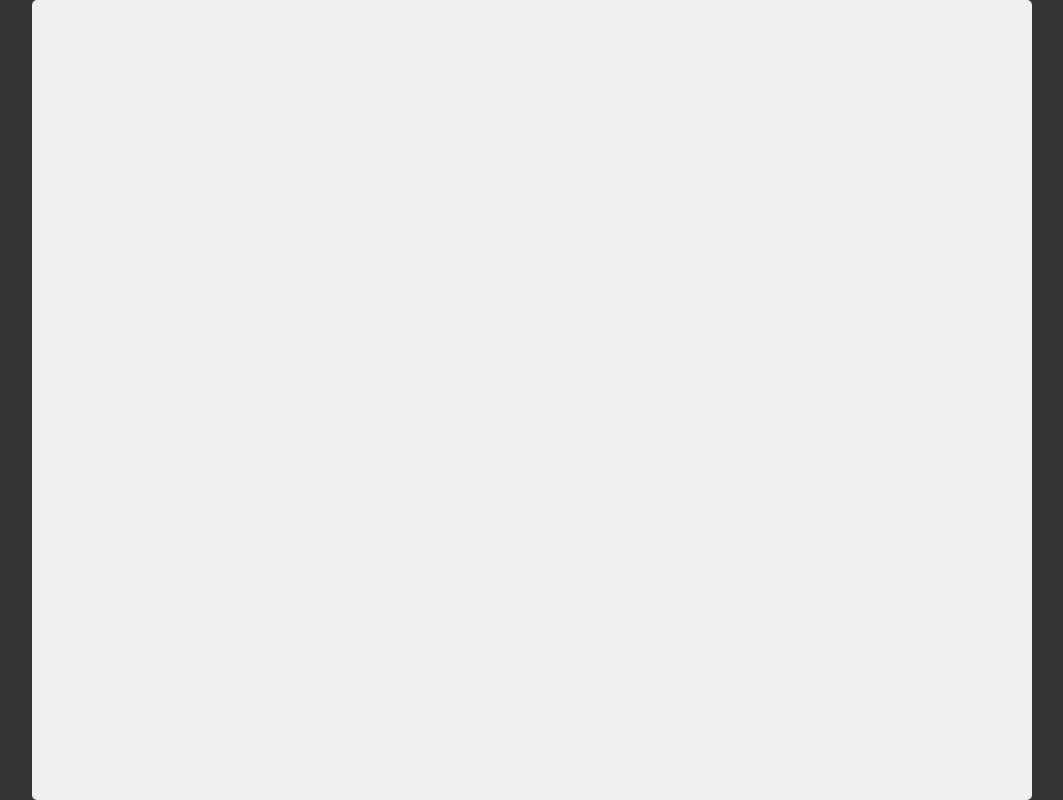
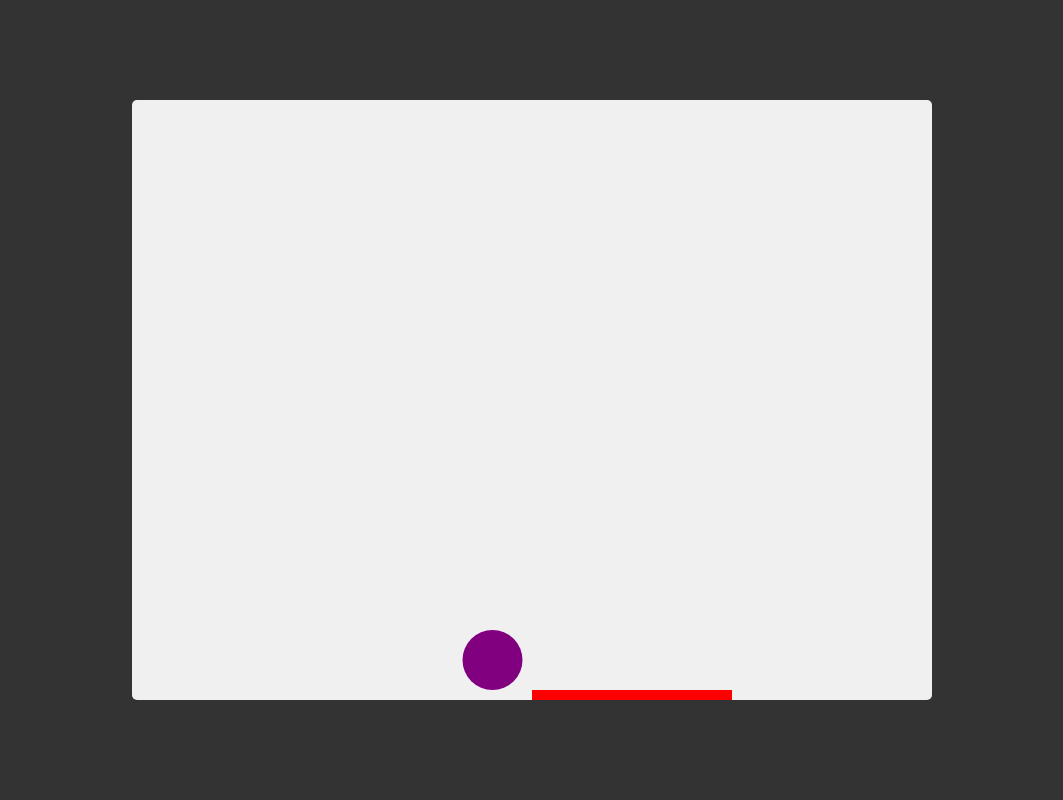
Before and after one commit to usernametesting/gameTask, a plain HTML site: page index.html in a window 1280 px wide. Shown: the whole page, without its empty margins (108-1171 px from the left). Drawn offline with Linux system fonts and the light colour scheme.

Commit message:
some changes

```diff
--- a/index.html
+++ b/index.html
@@ -10,7 +10,7 @@
 </head>
 
 <body>
-  <canvas id="canvas" width="1000" height="800">
+  <canvas id="canvas" width="800" height="600">
   </canvas>
 </body>
 
--- a/index.js
+++ b/index.js
@@ -1,5 +1,6 @@
 const canvas = document.getElementById("canvas");
 const ctx = canvas.getContext("2d");
+
 let rectX = canvas.width / 2;
 let gameRunning = true;
 const circle = {
@@ -22,8 +23,8 @@ function update() {
 
   drawCircle();
 
-  // Hızı artır
-  circle.dx += 0.02;
+  // speed
+  circle.dx += 0.03;
   circle.dy += 0.1;
 
   // change position
@@ -35,6 +36,8 @@ function update() {
     circle.dx *= -1;
   }
 
+
+
   // Detect top and bottom walls
   if (circle.y + circle.size > canvas.height || circle.y - circle.size < 0) {
     circle.dy *= -1;
@@ -45,13 +48,17 @@ function update() {
     (circle.x + circle.size < rectX || circle.x - circle.size > rectX + 200)
   ) {
     gameRunning = false;
+  }
+
 
   ctx.fillStyle = 'red';
   ctx.fillRect(rectX, canvas.height - 10, 200, 10);
+
   if (gameRunning) {
     requestAnimationFrame(update);
   }
 }
+
 
 update();
 
@@ -70,4 +77,3 @@ function update() {
     rectX = canvas.width - 100;
   }
 }
-}
```
Lines whose indentation alone changed are shown as unchanged.
